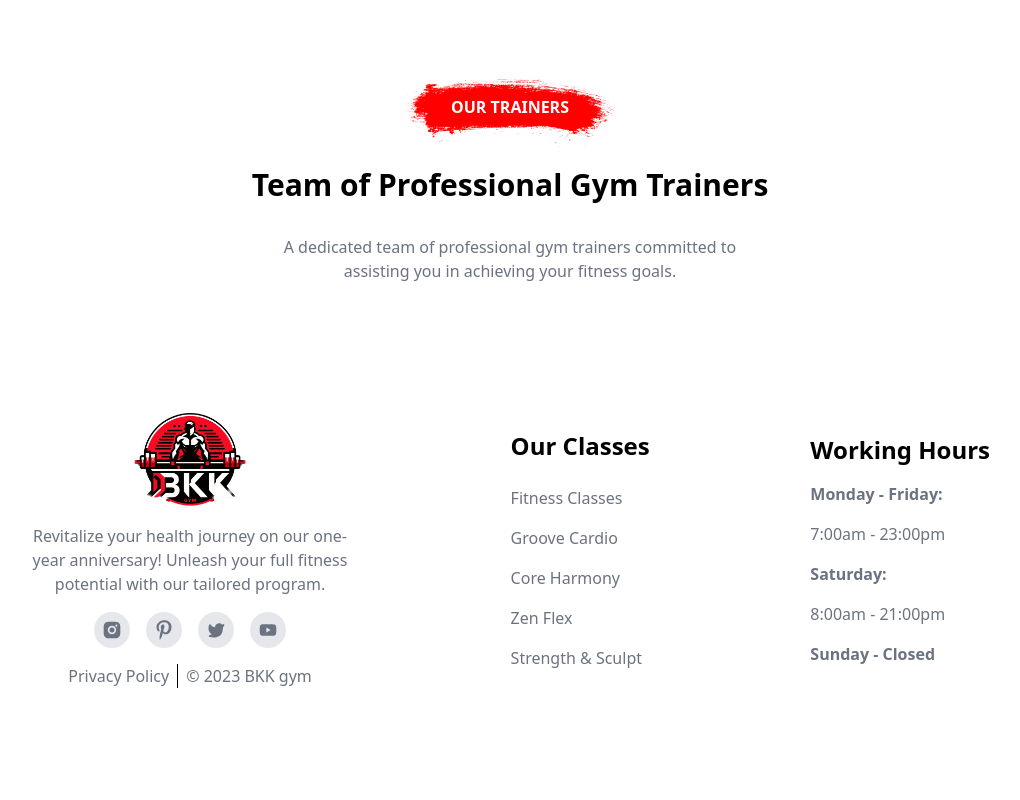
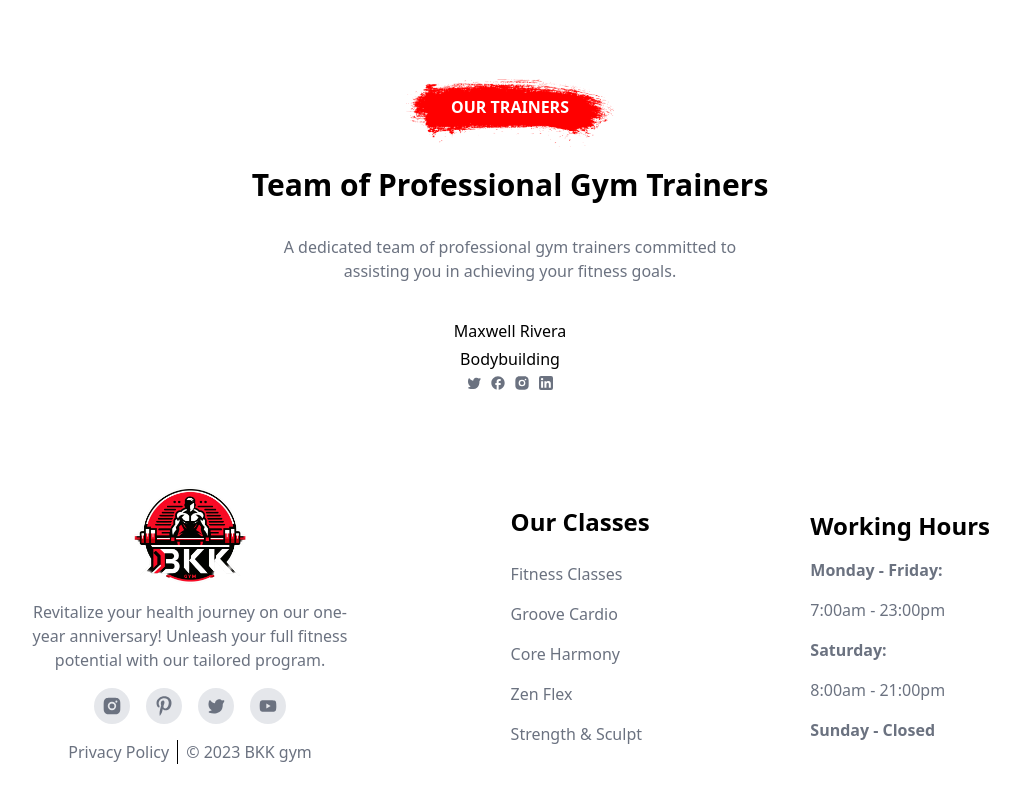
Before and after one commit to OnigiriKing/new-project, a React (Create React App) app: page / in a window 1280 px wide. Shown: the part 3449-4249 px from the top of the page, without its empty margins (130-1150 px from the left). Before the commit the page ends 4201 px from the top, so only its background shows below. Built offline with nearby package versions, Linux system fonts and the light colour scheme.

Commit message:
Trainers update

```diff
--- a/src/components/homeComp/Home.Trainers/Trainers.jsx
+++ b/src/components/homeComp/Home.Trainers/Trainers.jsx
@@ -14,7 +14,21 @@ export default function Trainers() {
           A dedicated team of professional gym trainers committed to assisting
           you in achieving your fitness goals.
         </p>
-        <div></div>
+        <div class="grid justify-center">
+          <img></img>
+          <div class="flex flex-col gap-1">
+          <div>
+          </div>
+            <h4>Maxwell Rivera</h4>
+            <p>Bodybuilding</p>
+            <div class="flex justify-center gap-2 text-gray-500">
+              <div class="hover:text-red-600 duration-[.5sec] cursor-pointer">{allSvg(16).twitter}</div>
+              <div class="hover:text-red-600 duration-[.5sec] cursor-pointer">{allSvg(16).facebook}</div>
+              <div class="hover:text-red-600 duration-[.5sec] cursor-pointer">{allSvg(16).inst}</div>
+              <div class="hover:text-red-600 duration-[.5sec] cursor-pointer">{allSvg(16).linkedin}</div>
+            </div>
+          </div>
+        </div>
       </div>
     </div>
   );
```
Also changed, not shown: src/dist/style.css.
